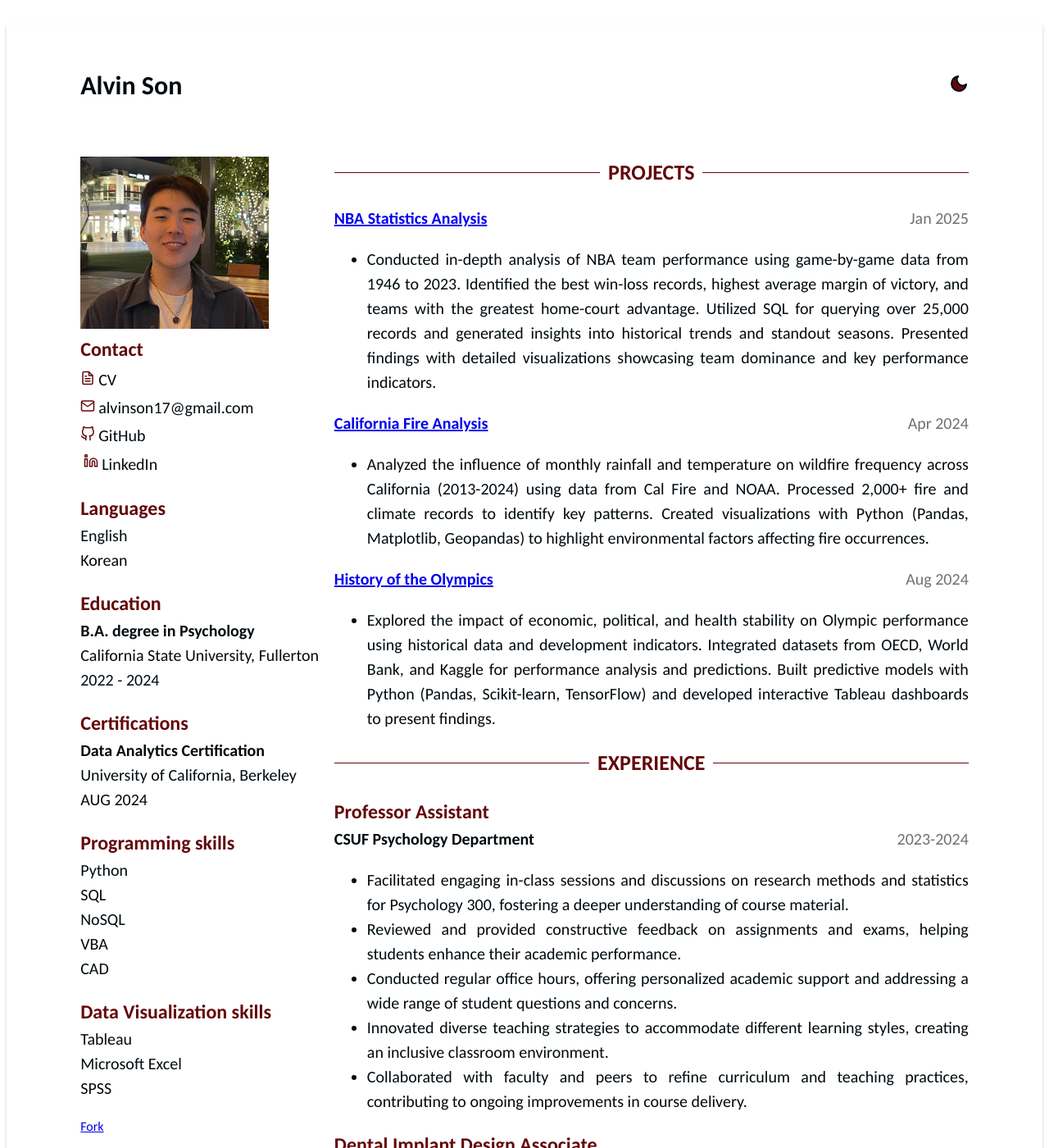
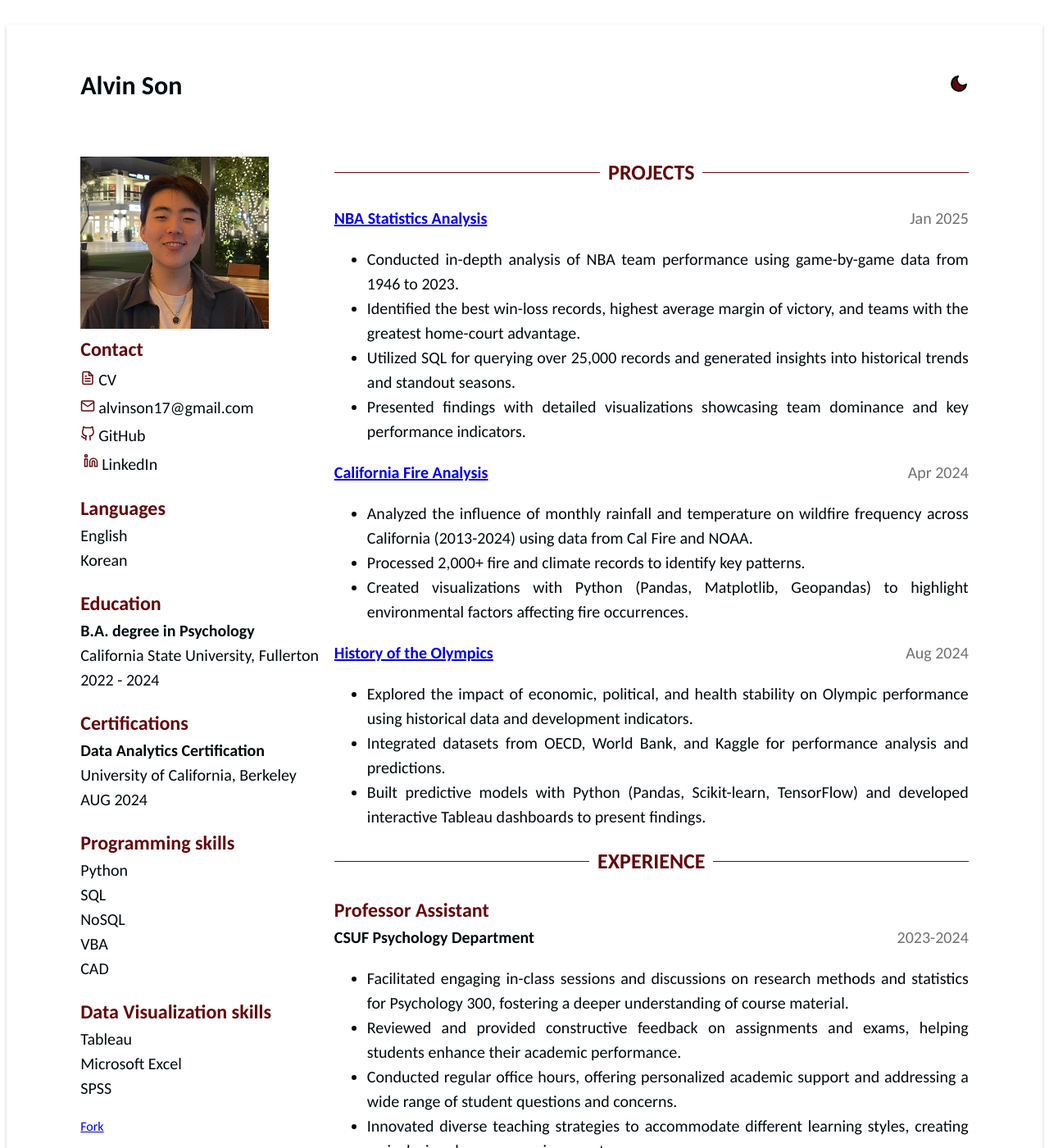
Before and after one commit to Alvin-Son/Alvin-Son.github.io, a Jekyll site: the page built from index.html, in a window 1280 px wide and 1400 px high. Shown: the whole window at 82% size. Built offline with Jekyll 4.4.1, drawn with Linux system fonts in a browser that asks for light colours.

Commit message:
Update data.yml

```diff
--- a/_data/data.yml
+++ b/_data/data.yml
@@ -53,20 +53,27 @@ projects:
   - title: NBA Statistics Analysis
     link: https://github.com/Alvin-Son/NBA-Data-Analysis
     time: Jan 2025
-    details: |
-      Conducted in-depth analysis of NBA team performance using game-by-game data from 1946 to 2023. Identified the best win-loss records, highest average margin of victory, and teams with the greatest home-court advantage. Utilized SQL for querying over 25,000 records and generated insights into historical trends and standout seasons. Presented findings with detailed visualizations showcasing team dominance and key performance indicators.
+    details:
+      - Conducted in-depth analysis of NBA team performance using game-by-game data from 1946 to 2023.
+      - Identified the best win-loss records, highest average margin of victory, and teams with the greatest home-court advantage.
+      - Utilized SQL for querying over 25,000 records and generated insights into historical trends and standout seasons.
+      - Presented findings with detailed visualizations showcasing team dominance and key performance indicators.
 
   - title: California Fire Analysis
     link: https://github.com/Alvin-Son/california_fire_analysis
     time: Apr 2024
-    details: |
-      Analyzed the influence of monthly rainfall and temperature on wildfire frequency across California (2013-2024) using data from Cal Fire and NOAA. Processed 2,000+ fire and climate records to identify key patterns. Created visualizations with Python (Pandas, Matplotlib, Geopandas) to highlight environmental factors affecting fire occurrences.
+    details:
+      - Analyzed the influence of monthly rainfall and temperature on wildfire frequency across California (2013-2024) using data from Cal Fire and NOAA.
+      - Processed 2,000+ fire and climate records to identify key patterns.
+      - Created visualizations with Python (Pandas, Matplotlib, Geopandas) to highlight environmental factors affecting fire occurrences.
 
   - title: History of the Olympics
     link: https://github.com/Alvin-Son/Project_Olympian
     time: Aug 2024
-    details: |
-      Explored the impact of economic, political, and health stability on Olympic performance using historical data and development indicators. Integrated datasets from OECD, World Bank, and Kaggle for performance analysis and predictions. Built predictive models with Python (Pandas, Scikit-learn, TensorFlow) and developed interactive Tableau dashboards to present findings.
+    details:
+      - Explored the impact of economic, political, and health stability on Olympic performance using historical data and development indicators.
+      - Integrated datasets from OECD, World Bank, and Kaggle for performance analysis and predictions.
+      - Built predictive models with Python (Pandas, Scikit-learn, TensorFlow) and developed interactive Tableau dashboards to present findings.
 
 # Experience
 experience:
```
